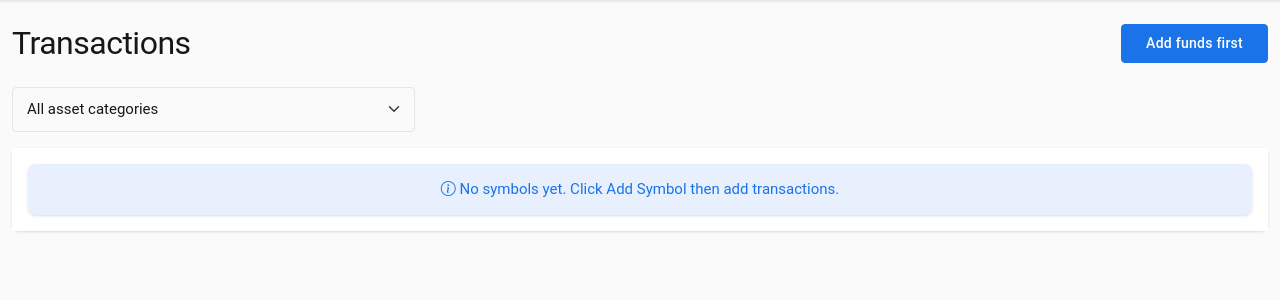
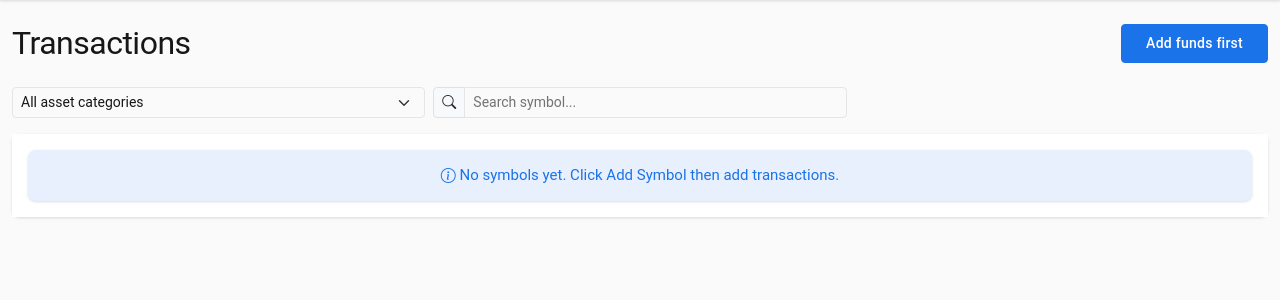
Before and after one commit to nasserx/investment-performance-tracker, a Flask app: page /transactions/ in a window 1280 px wide. Shown: the part 70-370 px from the top of the page. Run offline with Flask 3, Linux system fonts and the light colour scheme; data that the repository does not hold is empty; some libraries are stand-ins or nearby versions.

Commit message:
Add symbol search filter and improve chart label
- Add client-side symbol search input to transactions page (auto-uppercase)
- Reduce filter row height with input-group-sm
- Rename chart label from "by Category" to "by Asset Class"

Co-Authored-By: Claude Sonnet 4.6 <noreply@anthropic.com>

```diff
--- a/portfolio_app/templates/charts.html
+++ b/portfolio_app/templates/charts.html
@@ -29,7 +29,7 @@
     <div class="col-12 col-lg-6">
         <div class="card border-0 shadow-sm h-100 page-accent-surface">
             <div class="card-body p-4">
-                <h6 class="text-muted text-uppercase small fw-semibold mb-3">Realized P&L by Category</h6>
+                <h6 class="text-muted text-uppercase small fw-semibold mb-3">Realized P&L by Asset Class</h6>
                 <div>
                     <canvas id="pnlChart" style="max-height: 300px;"></canvas>
                 </div>
--- a/portfolio_app/templates/transactions.html
+++ b/portfolio_app/templates/transactions.html
@@ -25,11 +25,11 @@
 </div>
 
 <!-- Filters -->
-<div class="row mb-3">
+<div class="row mb-3 g-2">
     <div class="col-md-4">
         <form method="GET" action="{{ url_for('transactions.transaction_list') }}">
-            <div class="input-group">
-                <select class="form-select" name="category" onchange="this.form.submit()">
+            <div class="input-group input-group-sm">
+                <select class="form-select form-select-sm" name="category" onchange="this.form.submit()">
                     <option value="">All asset categories</option>
                     {% for fund in funds %}
                     <option value="{{ fund.category }}" {% if selected_category == fund.category %}selected{% endif %}>
@@ -38,12 +38,21 @@
                     {% endfor %}
                 </select>
                 {% if selected_category %}
-                <a href="{{ url_for('transactions.transaction_list') }}" class="btn btn-outline-secondary">
+                <a href="{{ url_for('transactions.transaction_list') }}" class="btn btn-outline-secondary btn-sm">
                     <i class="bi bi-x"></i>
                 </a>
                 {% endif %}
             </div>
         </form>
+    </div>
+    <div class="col-md-4">
+        <div class="input-group input-group-sm">
+            <span class="input-group-text"><i class="bi bi-search"></i></span>
+            <input type="text" class="form-control" id="symbolSearch"
+                   placeholder="Search symbol..."
+                   oninput="this.value = this.value.toUpperCase(); filterBySymbol(this.value);"
+                   autocomplete="off">
+        </div>
     </div>
 </div>
 
@@ -52,7 +61,7 @@
     <div class="col-12">
         {% if symbol_data|length > 0 %}
             {% for item in symbol_data %}
-            <div class="card border-0 shadow-sm mb-3">
+            <div class="card border-0 shadow-sm mb-3 symbol-card" data-symbol="{{ item.symbol }}">
                  <div class="card-header bg-white border-bottom py-2 px-3 category-header page-accent-surface"
                      onclick="toggleSymbolTransactions('{{ item.group_id }}')">
                     <div class="row align-items-center g-1 summary-row">
@@ -563,6 +572,14 @@
 {% block extra_js %}
 <script src="https://cdn.jsdelivr.net/npm/flatpickr@4.6.13/dist/flatpickr.min.js"></script>
 <script>
+function filterBySymbol(query) {
+    var q = query.trim().toUpperCase();
+    document.querySelectorAll('.symbol-card').forEach(function(card) {
+        var symbol = (card.getAttribute('data-symbol') || '').toUpperCase();
+        card.style.display = (!q || symbol.includes(q)) ? '' : 'none';
+    });
+}
+
 function todayStr() {
     const d = new Date();
     return d.getFullYear() + '-' + String(d.getMonth() + 1).padStart(2, '0') + '-' + String(d.getDate()).padStart(2, '0');
```
